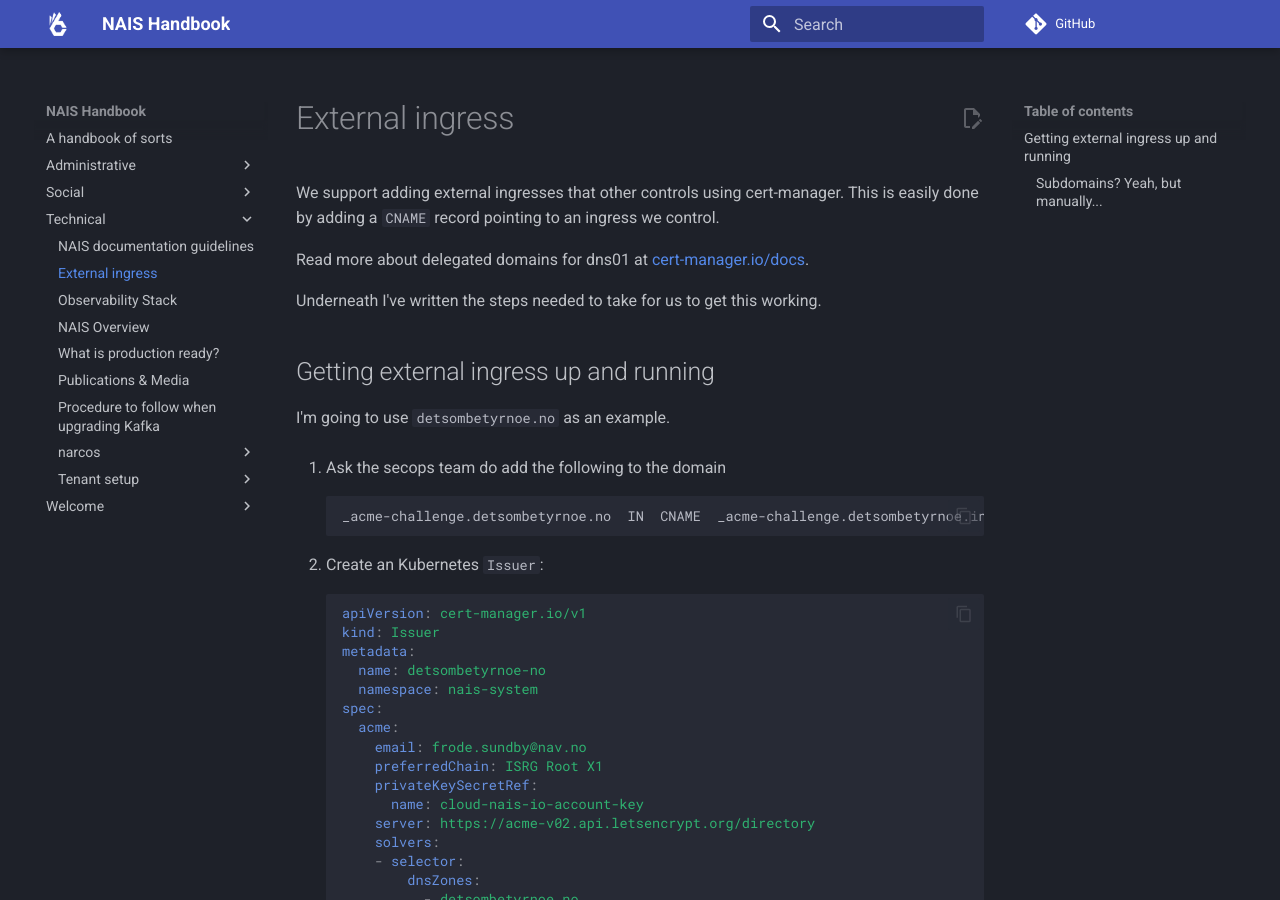
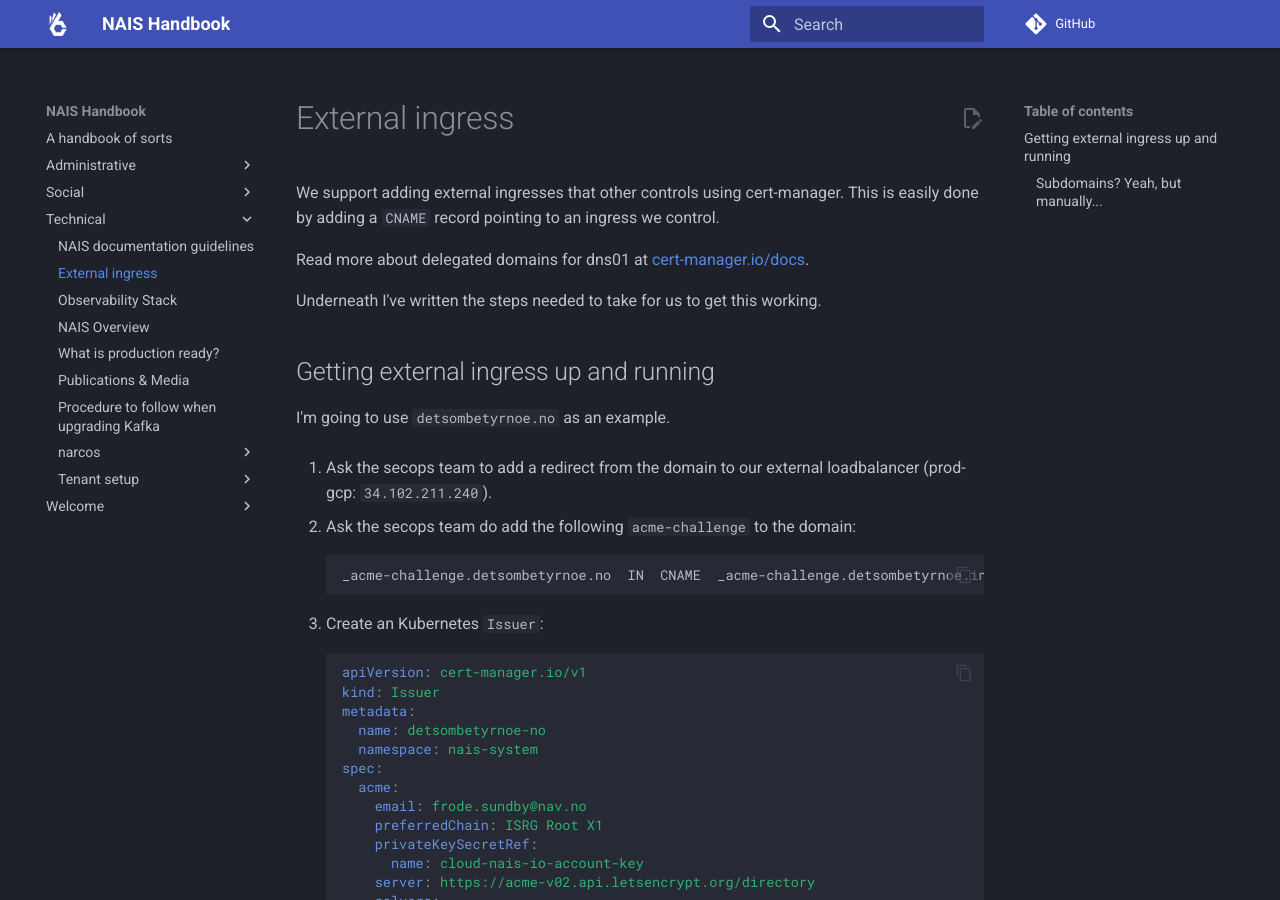
Before and after one commit to nais/handbook, an MkDocs documentation site: the page built from docs/technical/external-ingress.md, in a window 1280 px wide and 900 px high. Built offline with MkDocs 1.6.1 and Material for MkDocs 9.7.7, drawn with Linux system fonts in a browser that asks for light colours; comment, search, counter and statistics services are not loaded.

Commit message:
ingress: manglet info om redirect fra domene

````diff
--- a/docs/technical/external-ingress.md
+++ b/docs/technical/external-ingress.md
@@ -11,7 +11,9 @@ Underneath I've written the steps needed to take for us to get this working.
 
 I'm going to use `detsombetyrnoe.no` as an example.
 
-1. Ask the secops team do add the following to the domain
+0. Ask the secops team to add a redirect from the domain to our external loadbalancer (prod-gcp: `34.102.211.240`).
+
+1. Ask the secops team do add the following `acme-challenge` to the domain:
 
     ```
     _acme-challenge.detsombetyrnoe.no  IN  CNAME  _acme-challenge.detsombetyrnoe.inter.nav.no.
````
